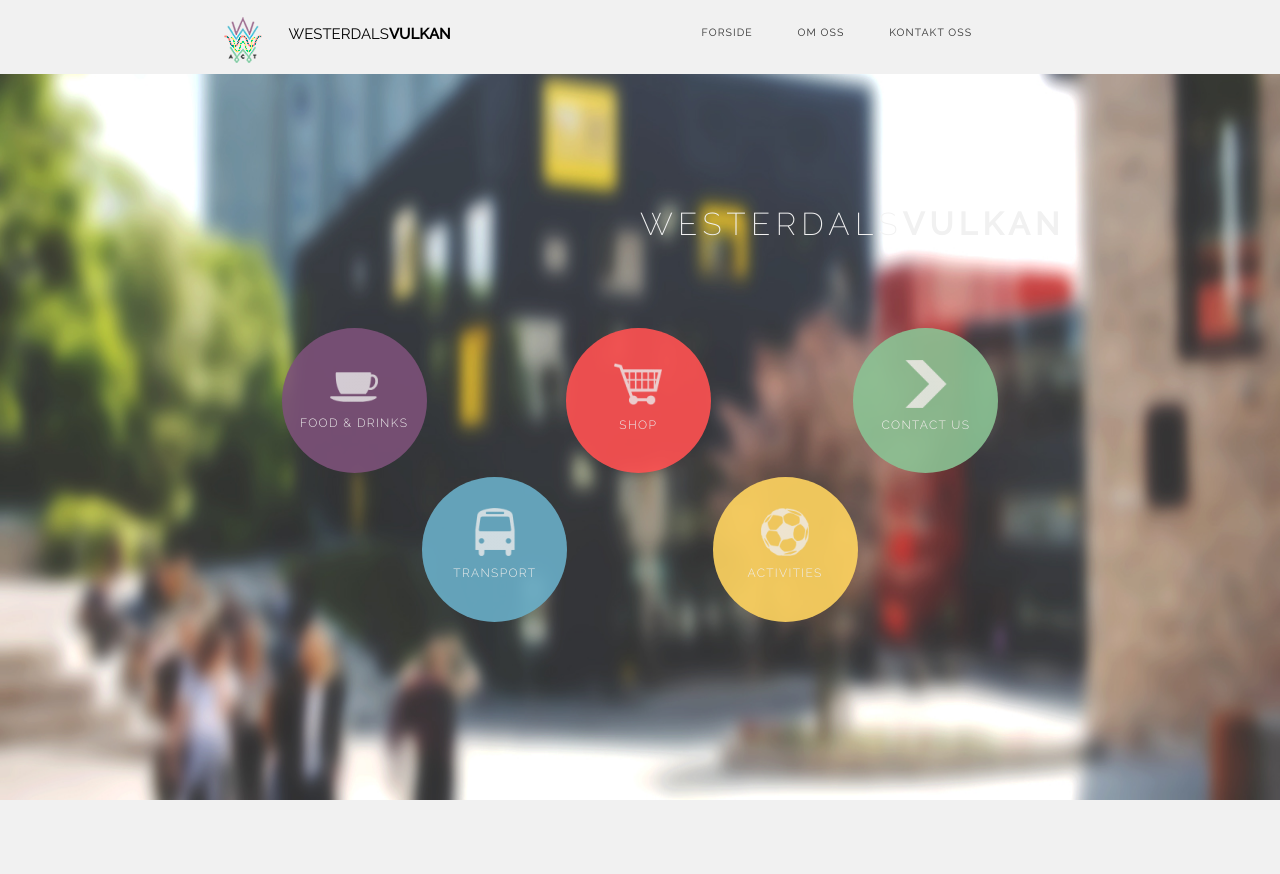
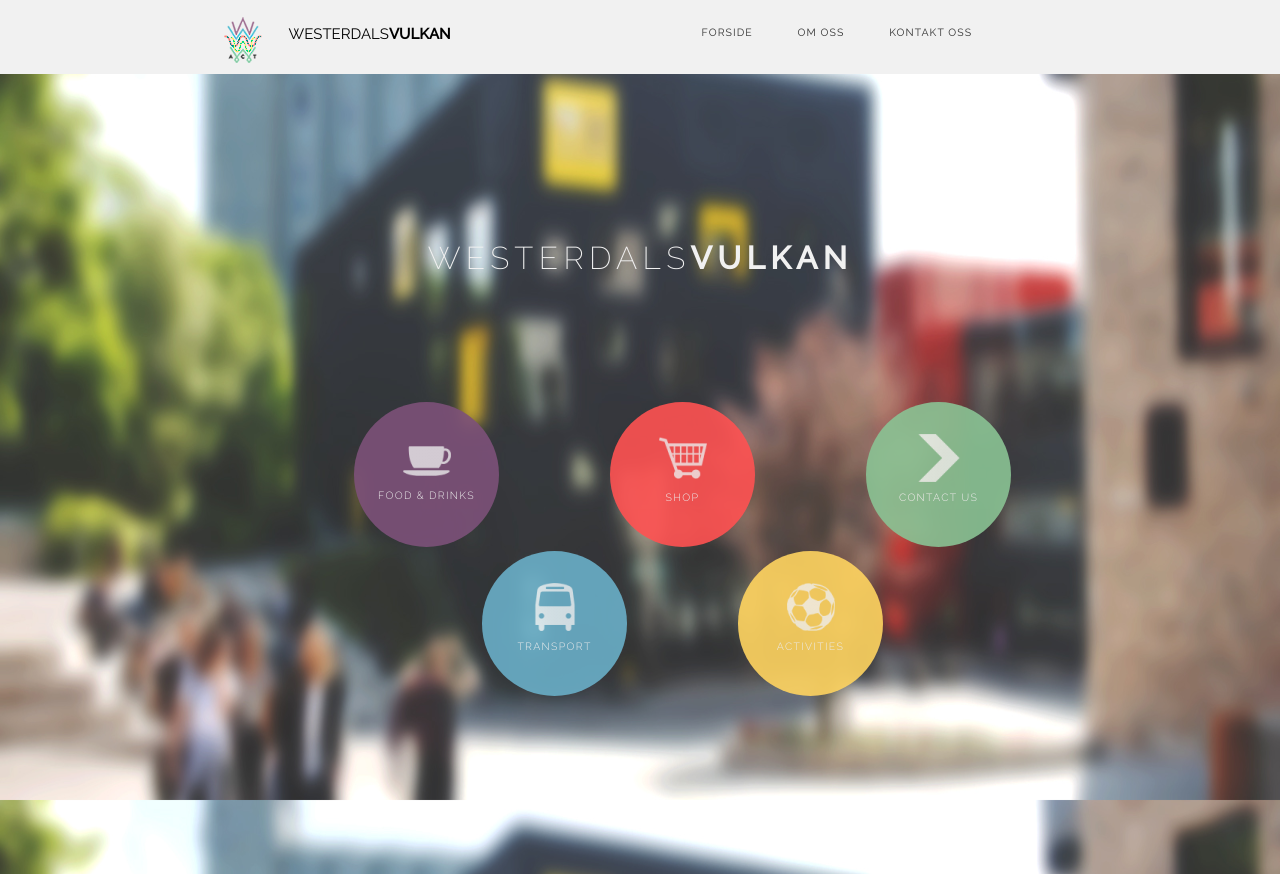
Before and after one commit to Hundur/EksamenProsjekt2017, a PHP site: page / in a window 1280 px wide. Before the commit the page ends 800 px from the top, so only its background shows below. Run offline with PHP 8.4, Linux system fonts and the light colour scheme.

Commit message:
Add files via upload

```diff
--- a/index.php
+++ b/index.php
@@ -17,6 +17,9 @@
 
 include_once('header.php');
 ?>
+
+        <div id="mainContainer">
+
                 <div id="heading"><a href="index.php">Westerdals<b>Vulkan</b></a></div>
 
                 <a href="food.php" class = menucircle id = food> <p class = "menutext" id = "menutext1"><img src="img/icons/food.png" alt="icons"><br>Food & drinks</p></a>
@@ -29,6 +32,8 @@ include_once('header.php');
 
                 <a href="contact.php" class = menucircle id = contact> <p class = "menutext" id = "menutext5"><img src="img/icons/contact.png" alt="icons"><br>Contact Us</p></a>  <!-- End of main navbar -->
 
+
+        </div>
 		    <!-- End of container -->
 
 		<!-- <div>Icons made by <a href="http://www.flaticon.com/authors/madebyoliver" title="Madebyoliver">Madebyoliver</a> from <a href="http://www.flaticon.com" title="Flaticon">www.flaticon.com</a> is licensed by <a href="http://creativecommons.org/licenses/by/3.0/" title="Creative Commons BY 3.0" target="_blank">CC 3.0 BY</a></div> -->
--- a/style.php
+++ b/style.php
@@ -2,136 +2,20 @@
     header('Content-type: text/css; charset:UTF-8');
 ?>
 
-/* Background-image for all pages */
 
-html {
-    background-image: url('img/Vulkan1.jpg');
-    background-repeat: no-repeat;
-    background-attachment: fixed;
-    background-size: 100% 100%;
+/* Font-family */
+
+html,
+#heading,
+#title,
+h2,
+h3,
+h4,
+p {
+  font-family: 'Raleway', sans-serif;
 }
 
-/* Frontpage heading */
-
-#heading {
-    position: absolute;
-    color: #f1f1f1;
-    top: 25%;
-    left: 50%;
-    font-size: 2.1em;
-    font-weight: 200;
-    text-align: center;
-    text-transform: uppercase;
-    letter-spacing: 4pt;
-}
-
-
-/* Circle-navbar for frontpage */
-
-
-/* For icons inside circles */
-
-#icons {
-    position: absolute;
-}
-
-
-/* For text inside circles */
-
-.menutext {
-    color: white;
-    text-decoration: none;
-    text-transform: uppercase;
-    font-weight: 300;
-    letter-spacing: 1.0pt;
-    font-family: 'Raleway', sans-serif;
-    float: left;
-    width: 100%;
-    padding-top: 26%;
-    font-size: 0.8em;
-    line-height: 2.9em;
-    margin-top: -0.5em;
-}
-
-#menutext1 {
-    padding-top: 28%;
-    line-height: 2.0em;
-}
-
-
-/* Circles for index.php */
-
-.menucircle {
-    position: fixed;
-    text-align: center;
-    height: 145px;
-    width: 145px;
-    border-radius: 200px;
-    opacity: 0.9;
-    -webkit-transition: width 0s, height 0s,
-    -webkit-transform 0s;
-    transition: width 0s, height 0s, transform 0s;
-}
-
-.menucircle:hover {
-    width: 155px;
-    height: 155px;
-}
-
-#food {
-    left: 22%;
-    top: 41%;
-    text-algin: center;
-    background-color: #7d5179;
-}
-
-
-#transport {
-    left: 33%;
-    top: 59.6%;
-    background-color: #6aafc8;
-}
-
-#shopping {
-    margin-left: 44.2%;
-    top: 41%;
-    background-color: #ff5252;
-}
-
-#activities {
-    right: 33%;
-    top: 59.6%;
-    background-color: #ffd460;
-}
-
-#contact {
-    right: 22%;
-    top: 41%;
-    background-color: #8ac394;
-}
-
-#icons {
-    position: absolute;
-}
-
-/* End circle-navbar frontpage */
-
-
-/* Circle-navbar frontpage Responsive */
-
-@media screen and (max-width: 480px) {
-#heading {
-    left: 5%;
-
-}
-.menucircle {
-        height: 60px;
-        width: 60px;
-        border: 2px solid transparent;
-    }
-}
-
-/* Slideshow */
+/* Slider */
 
 * {box-sizing:border-box}
 
@@ -144,8 +28,8 @@ html {
     top: 19%;
     left: 18%;
     height: 470px;
-    background: #fff;
-    border: 1px dashed #fff;
+    background: #f1f1f1;
+    border: 1px dashed #f1f1f1;
     outline: 1px solid white;
     outline-offset: 6px;
     opacity: 1;
@@ -159,9 +43,6 @@ img {
 .Slide {
     display: none;
 }
-
-/* Container for about, contact */
-
 
 /* Forward and back buttons */
 
@@ -190,7 +71,14 @@ img {
   background-color: rgba(0,0,0,0.5);
 }
 
-/* Textbox for slider */
+/* Textbox */
+
+#mainContainer
+{
+    position: relative;
+    height: 100vh;
+    width: 100%;
+}
 
 .textbox
 {
@@ -205,6 +93,21 @@ img {
     overflow: hidden;
 }
 
+
+.dots {
+  cursor:pointer;
+  height: 12px;
+  width: 12px;
+  margin: 0 2px;
+  background-color: #bbb;
+  border-radius: 50%;
+  display: inline-block;
+  transition: background-color 0.6s ease;
+}
+
+.active, .dot:hover {
+  background-color: #717171;
+}
 
 /* Fading animation */
 
@@ -227,51 +130,145 @@ img {
 
 /* Slider End */
 
-
-/* Underpages headings, text */
-
-----
-
-  p {
-    font-family: 'Helvetica Neue', sans-serif;
-    font-size: 1em;
-    text-align: center;
-
-
-  }
-
-  p, p a {
+p a {
   font-family: 'Helvetica Neue', sans-serif;
-  font-size: 0.99em;
-  font-weight: 400;
-  text-align: center;
-  line-height: 24px;
-  color: #333;
-
+  letter-spacing: -0.1pt;
 }
 
-/* Font-family */
-
-html,
-#heading,
-#title,
-h1,
-h2,
-h3,
-h4,
-h5 {
-   font-family: 'Raleway', sans-serif;
+h2, p {
+  font-weight: 300;
+  text-align: center;
 }
 
 
-h2, h3 {
-   text-align: center;
-   padding-bottom: 0pt;
+html {
+    background-image: url('img/Vulkan1.jpg');
+    background-repeat: no-repeat;
+    background-attachment: fixed;
+    background-size: 100% 100%;
 }
 
-color {
-color: #8ccde5;
+#heading {
+    position: relative;
+    color: #f1f1f1;
+    font-size: 2.1em;
+    font-weight: 200;
+    text-align: center;
+    text-transform: uppercase;
+    letter-spacing: 4pt;
+    top: 20%;
 }
+
+
+/* Circle-navbar for frontpage */
+
+
+/* For images inside circles */
+
+
+#icons {
+    position: absolute;
+}
+
+
+/* For text inside circles */
+
+.menutext {
+    color: white;
+    text-decoration: none;
+    text-transform: uppercase;
+    font-weight: 300;
+    letter-spacing: 1.0pt;
+    font-family: 'Raleway', sans-serif;
+    float: left;
+    width: 100%;
+    padding-top: 26%;
+    font-size: 0.7em;
+    line-height: 2.9em;
+    margin-top: -0.5em;
+}
+
+#menutext1 {
+    padding-top: 28%;
+    line-height: 2.0em;
+}
+
+
+/* Circles for index.php */
+
+.menucircle {
+    position: absolute;
+    text-align: center;
+    height: 145px;
+    width: 145px;
+    border-radius: 200px;
+    opacity: 0.9;
+    -webkit-transition: width 0s, height 0s,
+    -webkit-transform 0s;
+    transition: width 0s, height 0s, transform 0s;
+}
+
+.menucircle:hover {
+    width: 155px;
+    height: 155px;
+}
+
+#food {
+    left: 30%;
+    margin-left: -30px;
+    top: 41%;
+    background-color: #7d5179;
+}
+
+#transport {
+    left: 40%;
+    margin-left: -30px;
+    top: 59.6%;
+    background-color: #6aafc8;
+}
+
+#shopping {
+    left: 50%;
+    margin-left: -30px;
+    top: 41%;
+    background-color: #ff5252;
+}
+
+#activities {
+    left: 60%;
+    margin-left: -30px;
+    top: 59.6%;
+    background-color: #ffd460;
+}
+
+#contact {
+    left: 70%;
+    margin-left: -30px;
+    top: 41%;
+    background-color: #8ac394;
+}
+
+#icons {
+    position: absolute;
+}
+
+/* End circle-navbar frontpage */
+
+
+/* Circle-navbar frontpage Responsive */
+
+@media screen and (max-width: 480px) {
+#heading {
+    left: 5%;
+
+}
+.menucircle {
+        height: 60px;
+        width: 60px;
+        border: 2px solid transparent;
+    }
+}
+
 
 /* Circle-navbar for underpages */
 
@@ -298,14 +295,6 @@ color: #8ccde5;
     left: 8%;
     text-algin: center;
     background-color: #7d5179;
-}
-
-#food2::before{
-  content: '';
-  position: absolute;
-  border-left: 2px;
-  background: dodgerblue;
-  z-index: 1;
 }
 
 #transport2 {
@@ -350,6 +339,107 @@ color: #8ccde5;
 
 /* End circle-navbar for underpages */
 
+/* Map */
+
+#Kart {
+     position: absolute;
+     width: 100%;
+     opacity: 1;
+ }
+
+ #OlafRyes {
+     width: 30px;
+     opacity: 1;
+     position: relative;
+     left: 510px;
+     top: -30px;
+ }
+
+ #OlafRyes:hover ~ #OR{
+     opacity: 1;
+ }
+
+ #OR {
+     outline: #d1c69a dotted;
+     position: relative;
+     background: #f7ebb7;
+     width: 130px;
+     height: 50px;
+     top: -70px;
+     left: 540px;
+     opacity: 1;
+ }
+
+ #Mollerveien {
+     width: 30px;
+     opacity: 1;
+     position: relative;
+     top: 350px;
+     left: 210px;
+ }
+
+ #Mollerveien:hover ~ #MV{
+     opacity: 1;
+ }
+
+ #MV {
+     outline: #d1c69a dotted;
+     position: relative;
+     background: #f7ebb7;
+     width: 110px;
+     height: 50px;
+     top: 310px;
+     left: 240px;
+     opacity: 1;
+ }
+
+ #Schousplass {
+     width: 30px;
+     opacity: 1;
+     position: relative;
+     top: 100px;
+     left: 515px;
+ }
+
+ #Schousplass:hover ~ #SP{
+     opacity: 1;
+ }
+
+ #SP {
+     outline: #d1c69a dotted;
+     position: relative;
+     background: #f7ebb7;
+     width: 110px;
+     height: 50px;
+     top: 60px;
+     left: 550px;
+     opacity: 1;
+ }
+
+ #telthusbakken {
+     width: 30px;
+     opacity: 1;
+     position: relative;
+     top: -35px;
+     left: 175px;
+ }
+
+ #telthusbakken:hover ~ TB{
+     opacity: 1;
+ }
+
+ #TB{
+     outline: #d1c69a dotted;
+     position: relative;
+     background: #f7ebb7;
+     width: 110px;
+     height: 50px;
+     top: -80px;
+     left: 210px;
+     opacity: 1;
+ }
+
+/* End of map */
 
 /* Html, body */
 
@@ -490,15 +580,22 @@ color: #8ccde5;
     }
  }
 
-.about
-{
-    background: rgba(255,255,255,0.7);
-    position: absolute;
-    bottom: 10%;
-    left: 9%;
-    right: 9%;
-    height: 80%;
-    width: 80%;
-    padding: 40px;
-    overflow: hidden;
-}
+
+<script>
+/* Javascript goes here */
+
+$(document).ready(function() {
+    $(".toggle").click(function() {
+       $('.links').slideToggle();
+    });
+    $(window).resize(function() {
+       if ($(window).width() > 768) {
+          $('.links').show();
+       } else {
+          $('.links').hide();
+       }
+    });
+});
+
+/* Javascript End */
+	</script>
```
Lines whose indentation alone changed are shown as unchanged.
